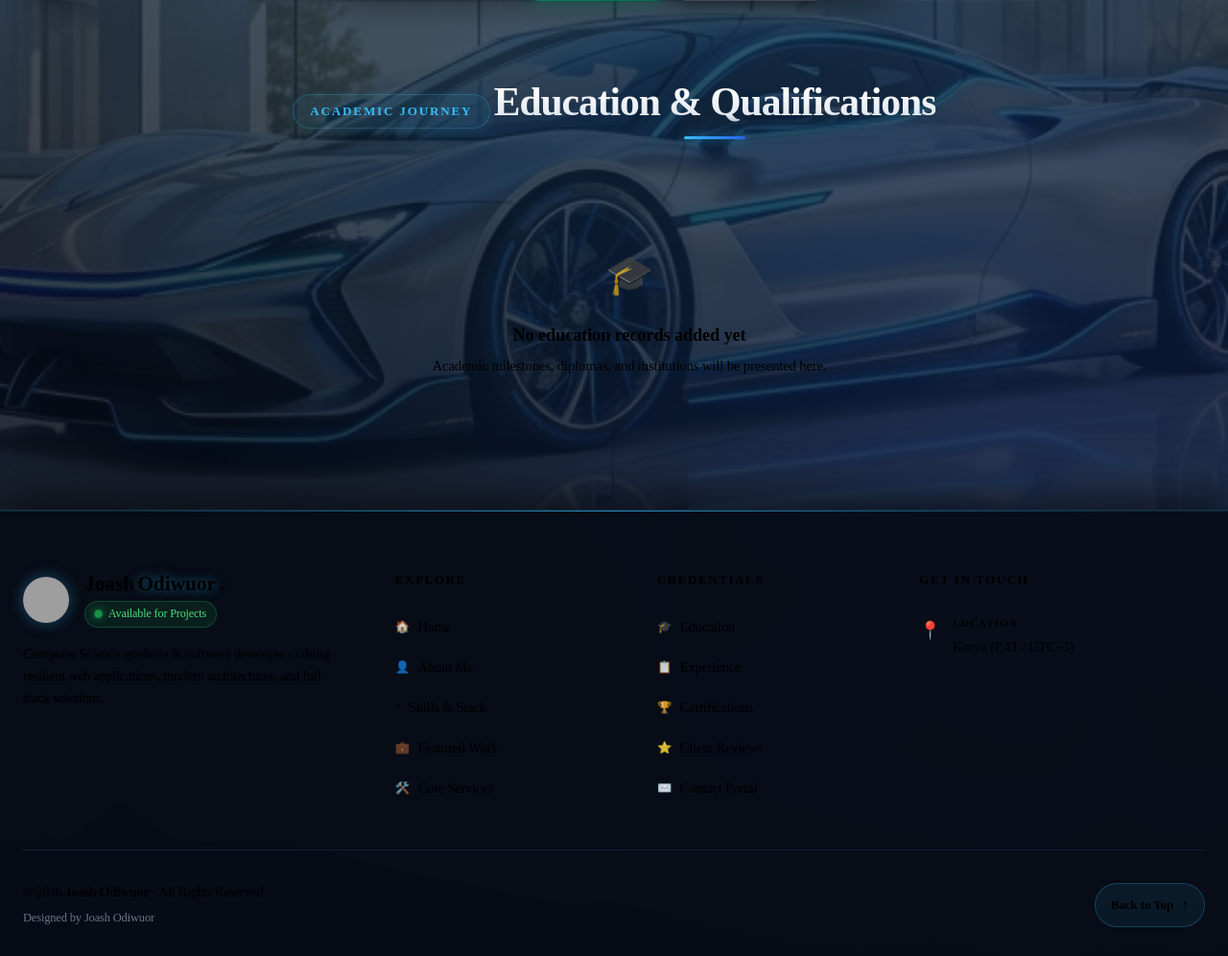
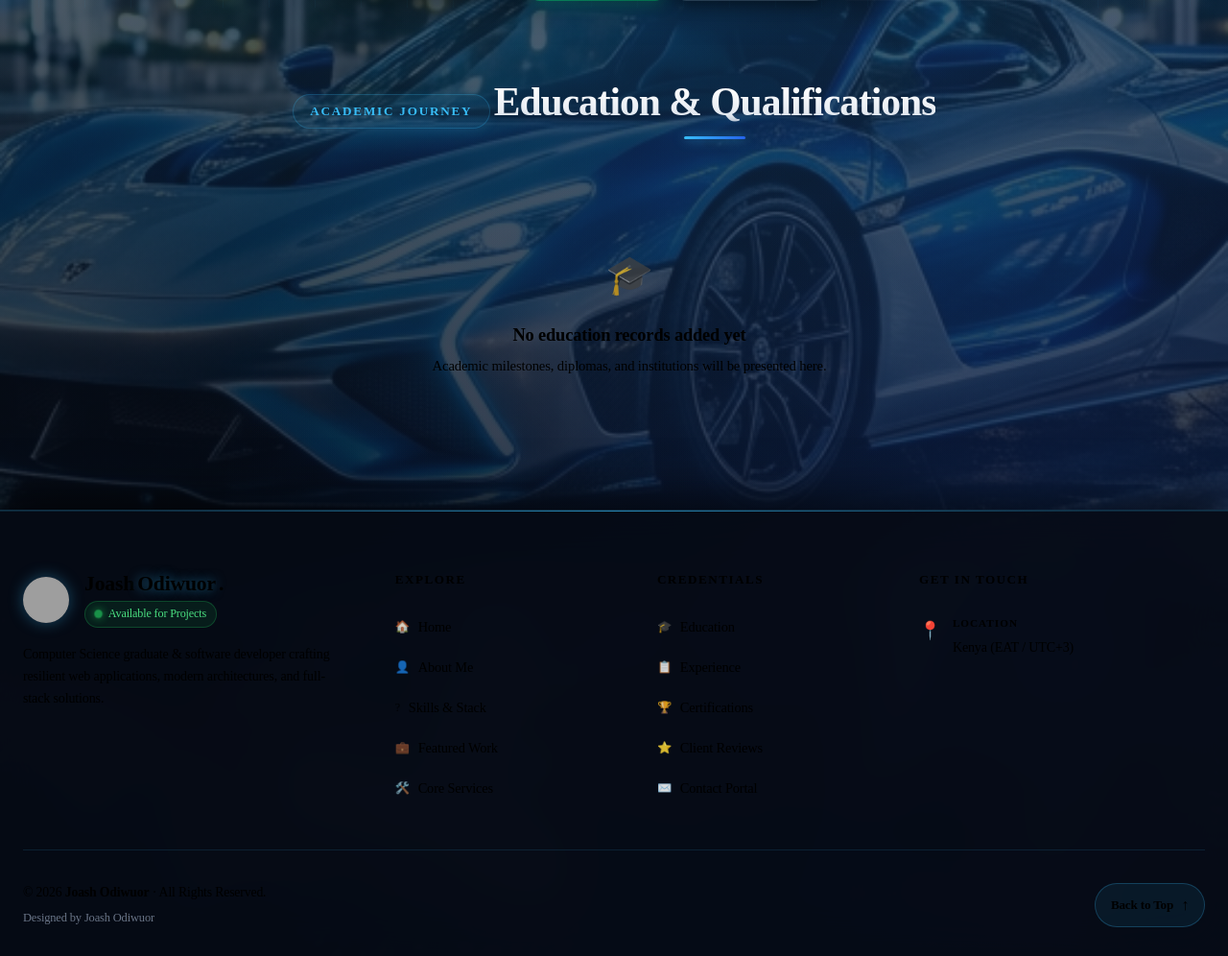
Before and after one commit to jodiwuor888-art/Endrovin, a PHP site: page /about.html in a window 1280 px wide. Shown: the part 792-1788 px from the top of the page at 96% size. Run offline with PHP 8.4, Linux system fonts and the light colour scheme; grey boxes are pictures that could not be loaded.

Commit message:
style: apply bright cyber car wallpaper backdrop with high-contrast depth overlay

```diff
--- a/frontendport/assets/css/style.css
+++ b/frontendport/assets/css/style.css
@@ -162,25 +162,25 @@ body {
 
     background-color: var(--bg-primary);
 
-    /* Cybernetic Concept Car Wallpaper with High-Contrast Navy/Cyan Depth Overlay */
+    /* Bright Cyber Concept Car Wallpaper with High-Contrast Navy/Cyan Depth Overlay */
     background-image:
         radial-gradient(
             circle at 50% 12%,
-            rgba(56, 189, 248, 0.20) 0%,
+            rgba(56, 189, 248, 0.22) 0%,
             transparent 65%
         ),
         radial-gradient(
             circle at 85% 75%,
-            rgba(37, 99, 235, 0.16) 0%,
+            rgba(37, 99, 235, 0.18) 0%,
             transparent 50%
         ),
         linear-gradient(
             180deg,
-            rgba(6, 11, 20, 0.52) 0%,
-            rgba(7, 16, 31, 0.74) 40%,
-            rgba(6, 11, 20, 0.92) 100%
+            rgba(6, 11, 20, 0.48) 0%,
+            rgba(7, 16, 31, 0.70) 38%,
+            rgba(6, 11, 20, 0.90) 100%
         ),
-        url('../img/cyber-car-bg.jpg');
+        url('../img/bright-cyber-car-bg.jpg');
 
     background-repeat: no-repeat;
     background-position: center top;
```
Also changed, not shown: frontendport/assets/img/bright-cyber-car-bg.jpg.
